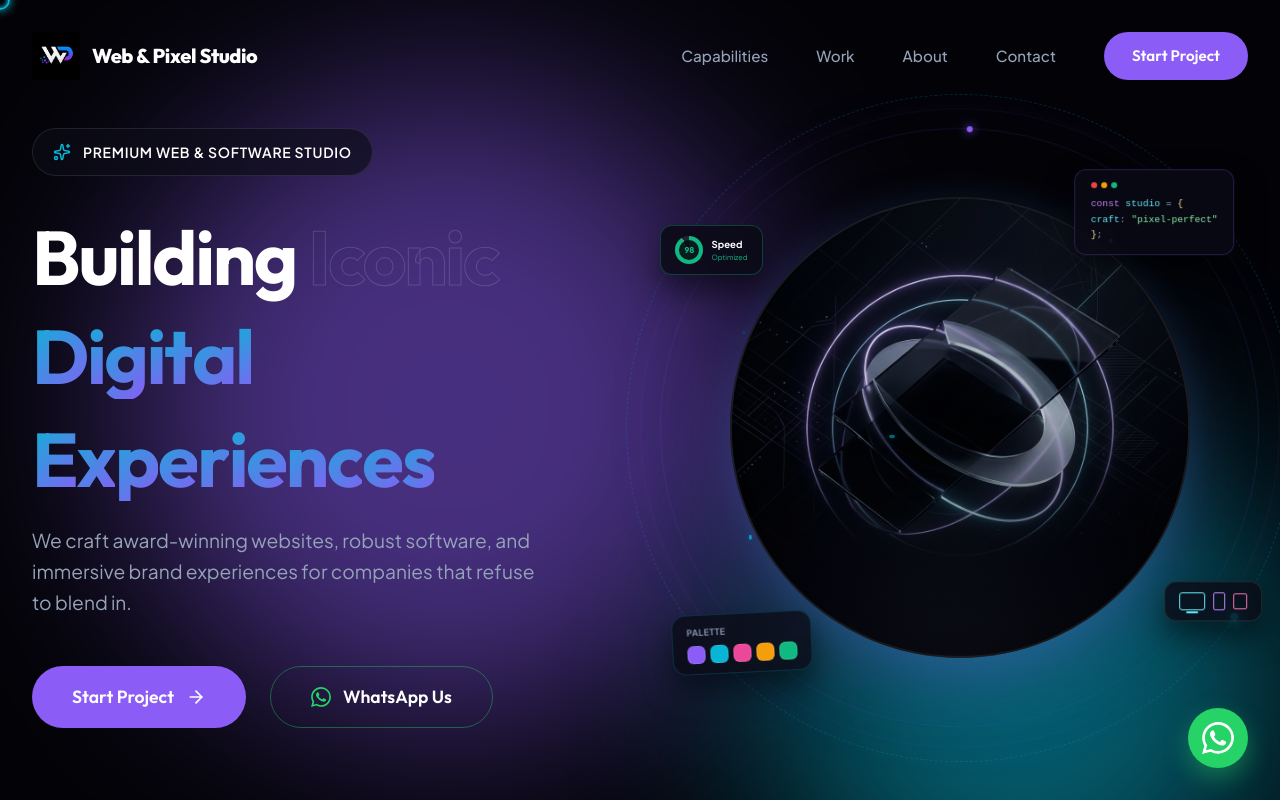
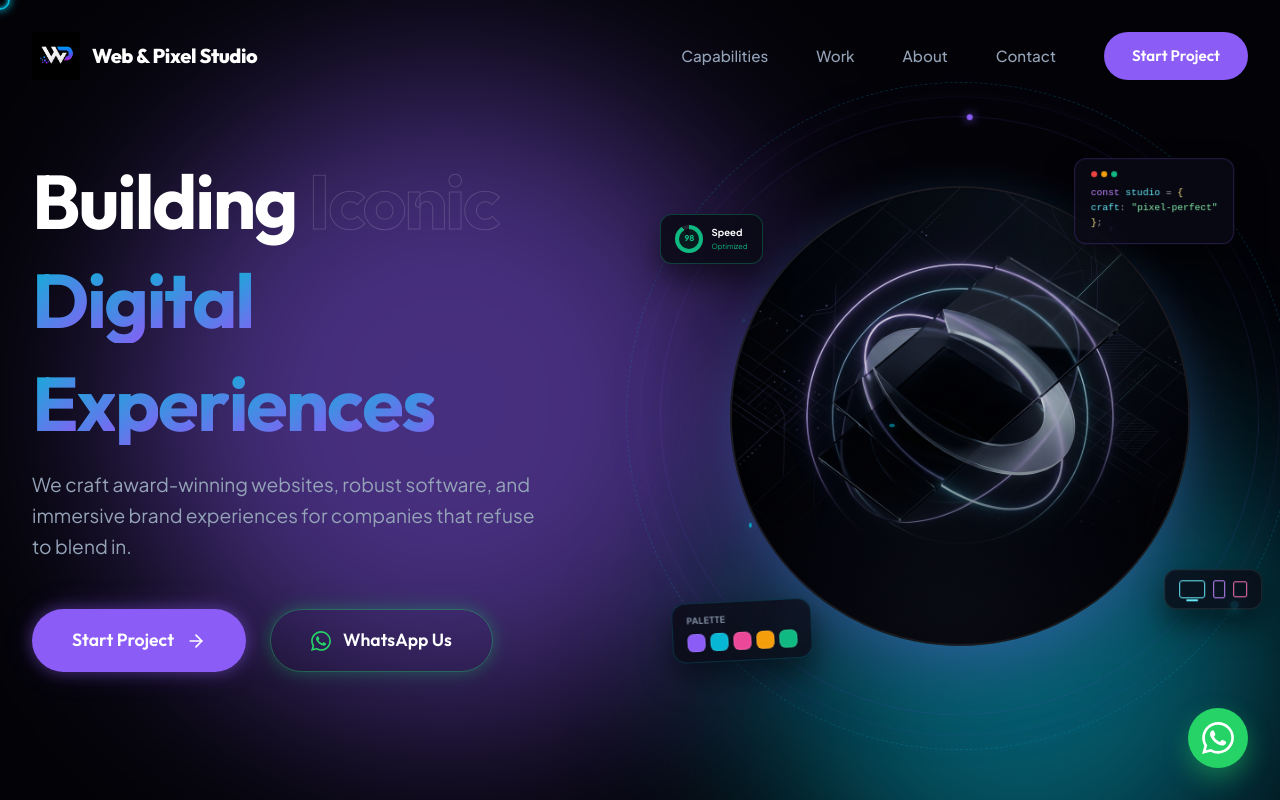
Before and after one commit to binuri2018/web_and_pixel_studio, a React (Vite) app: page / in a window 1280 px wide. Shown: the top 800 px of the page. Built offline with nearby package versions, Linux system fonts and the light colour scheme; a web font is replaced by a local one.

Commit message:
ui update 3

```diff
--- a/src/components/Hero.tsx
+++ b/src/components/Hero.tsx
@@ -75,15 +75,7 @@ const Hero = () => {
         <div style={{ display: 'grid', gridTemplateColumns: '1fr 1fr', gap: '4rem', alignItems: 'center' }} className="hero-grid">
 
           <motion.div style={{ zIndex: 10 }}>
-            <motion.div
-              initial={{ opacity: 0, scale: 0.9 }}
-              animate={{ opacity: 1, scale: 1 }}
-              transition={{ duration: 0.8, delay: 0.2, ease: [0.16, 1, 0.3, 1] }}
-              style={{ display: 'inline-flex', alignItems: 'center', gap: '0.75rem', background: 'var(--glass-bg)', padding: '0.75rem 1.25rem', borderRadius: '2rem', border: '1px solid var(--glass-border)', marginBottom: '2.5rem', backdropFilter: 'blur(10px)' }}
-            >
-              <Sparkles size={18} color="var(--accent-secondary)" />
-              <span style={{ fontSize: '0.875rem', fontWeight: 600, color: 'var(--text-primary)', letterSpacing: '0.05em', textTransform: 'uppercase' }}>Premium Web & Software Studio</span>
-            </motion.div>
+
 
             <h1 style={{ fontFamily: 'var(--font-display)', fontSize: '4.75rem', lineHeight: 1.1, fontWeight: 700, marginBottom: '1.5rem', letterSpacing: '-0.03em' }}>
               <div style={{ overflow: 'hidden', paddingBottom: '0.2em' }}>
@@ -124,11 +116,11 @@ const Hero = () => {
               transition={{ duration: 0.8, delay: 1, ease: [0.16, 1, 0.3, 1] }}
               style={{ display: 'flex', gap: '1.5rem', flexWrap: 'wrap' }}
             >
-              <a href="#contact" className="btn-primary hover-target">
+              <a href="#contact" className="btn-primary hover-target" style={{ boxShadow: '0 0 15px rgba(139, 92, 246, 0.4), 0 0 30px rgba(139, 92, 246, 0.2)' }}>
                 <span>Start Project</span>
                 <ArrowRight size={20} style={{ marginLeft: '0.75rem', position: 'relative', zIndex: 2 }} />
               </a>
-              <a href="https://wa.me/94702711249" target="_blank" rel="noopener noreferrer" className="btn-secondary hover-target" style={{ gap: '0.75rem', borderColor: 'rgba(37, 211, 102, 0.4)' }}>
+              <a href="https://wa.me/94702711249" target="_blank" rel="noopener noreferrer" className="btn-secondary hover-target" style={{ gap: '0.75rem', borderColor: 'rgba(37, 211, 102, 0.4)', boxShadow: '0 0 15px rgba(37, 211, 102, 0.25), 0 0 30px rgba(37, 211, 102, 0.1)' }}>
                 <svg viewBox="0 0 24 24" width="20" height="20" fill="#25D366">
                   <path d="M17.472 14.382c-.297-.149-1.758-.867-2.03-.967-.273-.099-.471-.148-.67.15-.197.297-.767.966-.94 1.164-.173.199-.347.223-.644.075-.297-.15-1.255-.463-2.39-1.475-.883-.788-1.48-1.761-1.653-2.059-.173-.297-.018-.458.13-.606.134-.133.298-.347.446-.52.149-.174.198-.298.298-.497.099-.198.05-.371-.025-.52-.075-.149-.669-1.612-.916-2.207-.242-.579-.487-.5-.669-.51a12.8 12.8 0 0 0-.57-.01c-.198 0-.52.074-.792.372-.272.297-1.04 1.016-1.04 2.479 0 1.462 1.065 2.875 1.213 3.074.149.198 2.096 3.2 5.077 4.487.709.306 1.262.489 1.694.625.712.227 1.36.195 1.871.118.571-.085 1.758-.719 2.006-1.413.248-.694.248-1.289.173-1.413-.074-.124-.272-.198-.57-.347m-5.421 7.403h-.004a9.87 9.87 0 0 1-5.031-1.378l-.361-.214-3.741.982.998-3.648-.235-.374a9.86 9.86 0 0 1-1.51-5.26c.001-5.45 4.436-9.884 9.888-9.884 2.64 0 5.122 1.03 6.988 2.898a9.825 9.825 0 0 1 2.893 6.994c-.003 5.45-4.437 9.884-9.885 9.884m8.413-18.297A11.815 11.815 0 0 0 12.05 0C5.495 0 .16 5.335.157 11.892c0 2.096.547 4.142 1.588 5.945L.057 24l6.305-1.654a11.882 11.882 0 0 0 5.683 1.448h.005c6.554 0 11.89-5.335 11.893-11.893a11.821 11.821 0 0 0-3.48-8.413Z" />
                 </svg>
```
